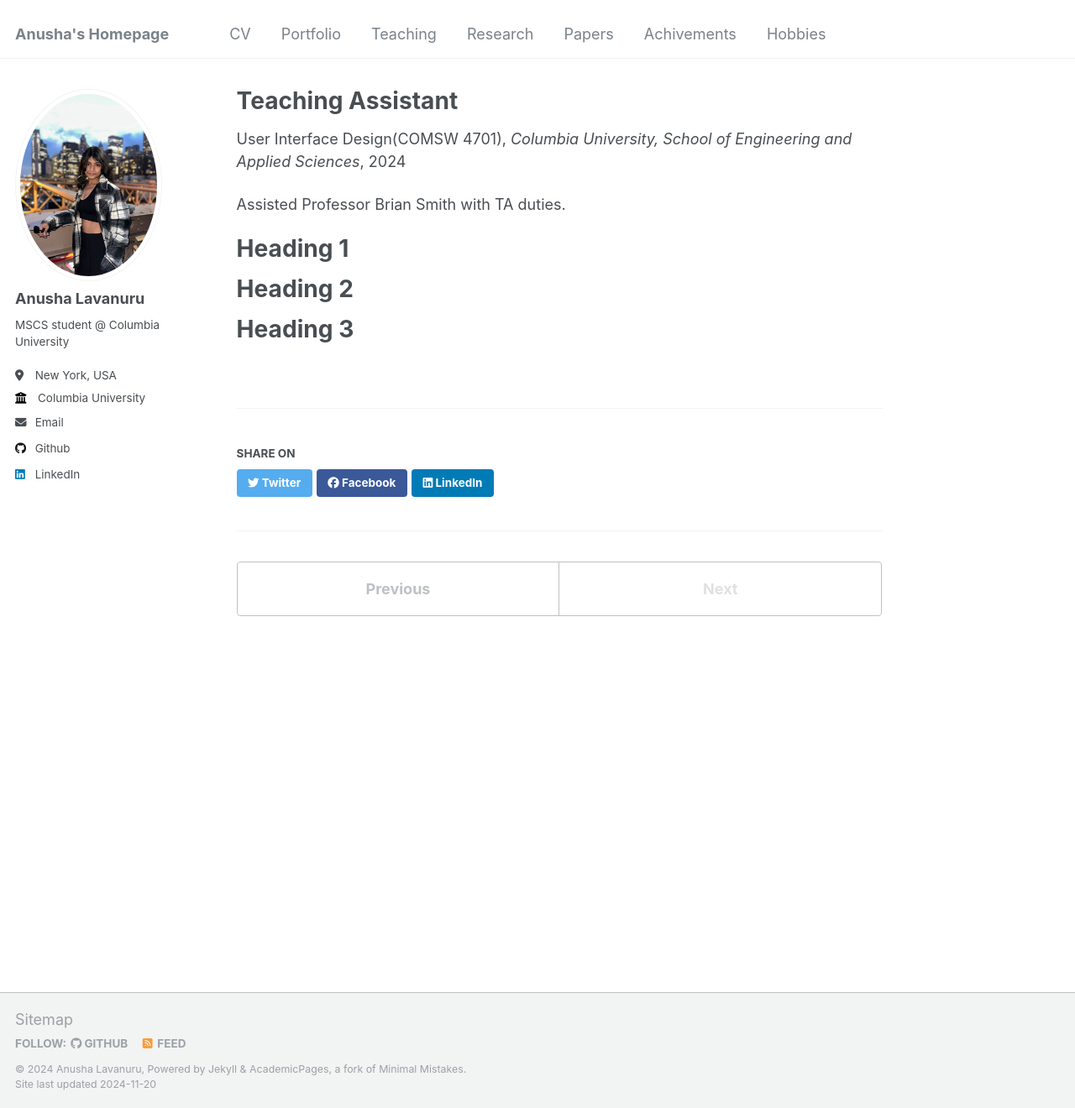
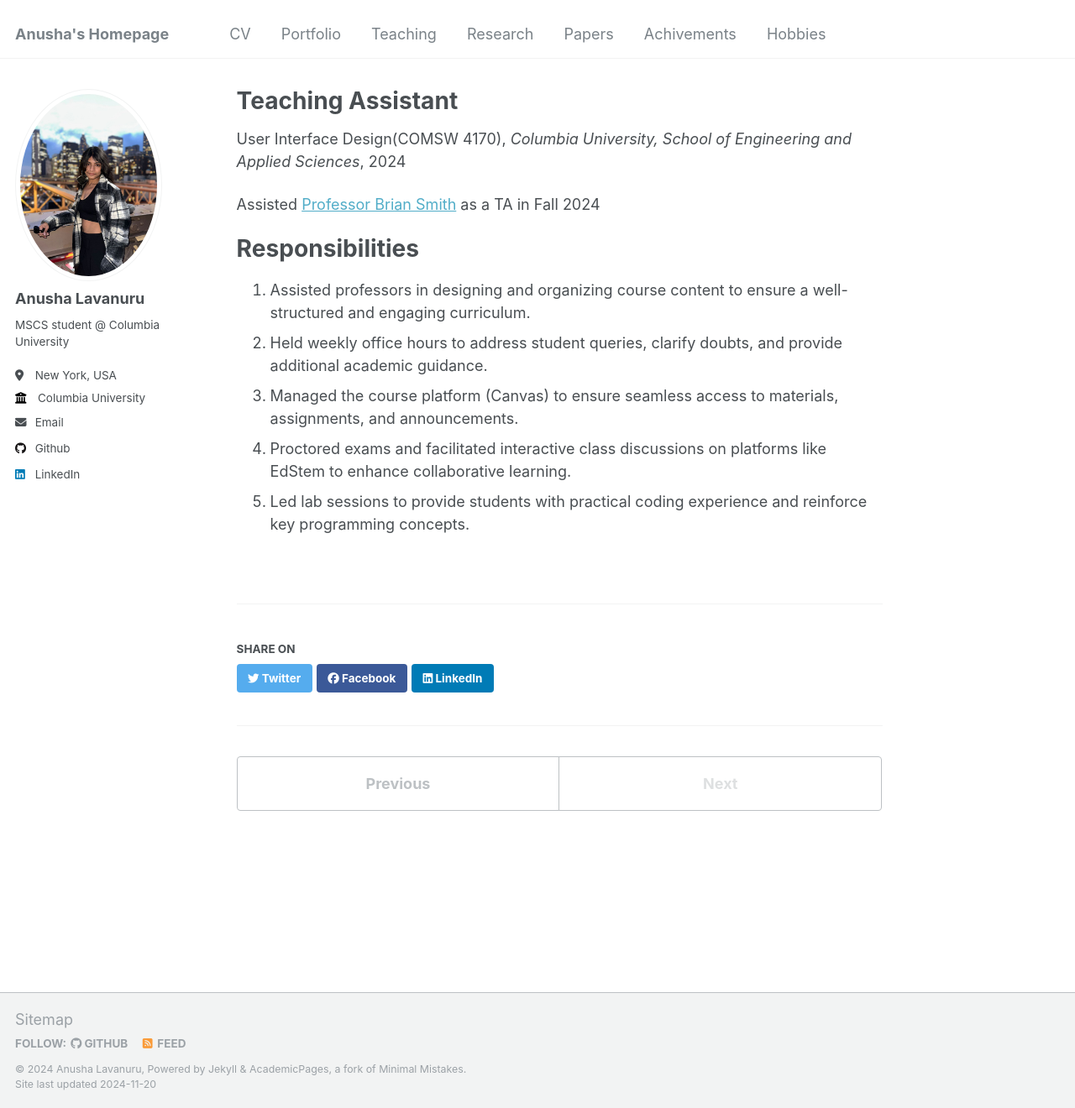
Before and after one commit to AnushaLavanuru5/AnushaL.github.io, a Jekyll site: the page built from _teaching/2015-spring-teaching-2.md, in a window 1280 px wide and 1320 px high. Shown: the whole window at 84% size. Built offline with Jekyll 4.4.1, drawn with Linux system fonts in a browser that asks for light colours.

Commit message:
Update 2015-spring-teaching-2.md

```diff
--- a/_teaching/2015-spring-teaching-2.md
+++ b/_teaching/2015-spring-teaching-2.md
@@ -1,20 +1,19 @@
 ---
 title: "Teaching Assistant"
 collection: teaching
-type: "User Interface Design(COMSW 4701)"
+type: "User Interface Design(COMSW 4170)"
 permalink: /teaching/2015-spring-teaching-1
 venue: "Columbia University, School of Engineering and Applied Sciences"
 date: Sept 2024 - Dec 2024
 location: "New York, USA"
 ---
 
-Assisted Professor Brian Smith with TA duties.
+Assisted [Professor Brian Smith](https://ceal.cs.columbia.edu/people/) as a TA in Fall 2024
 
-Heading 1
+Responsibilities
 ======
-
-Heading 2
-======
-
-Heading 3
-======
+1. Assisted professors in designing and organizing course content to ensure a well-structured and engaging curriculum.
+2. Held weekly office hours to address student queries, clarify doubts, and provide additional academic guidance.
+3. Managed the course platform (Canvas) to ensure seamless access to materials, assignments, and announcements.
+4. Proctored exams and facilitated interactive class discussions on platforms like EdStem to enhance collaborative learning.
+5. Led lab sessions to provide students with practical coding experience and reinforce key programming concepts.
```
